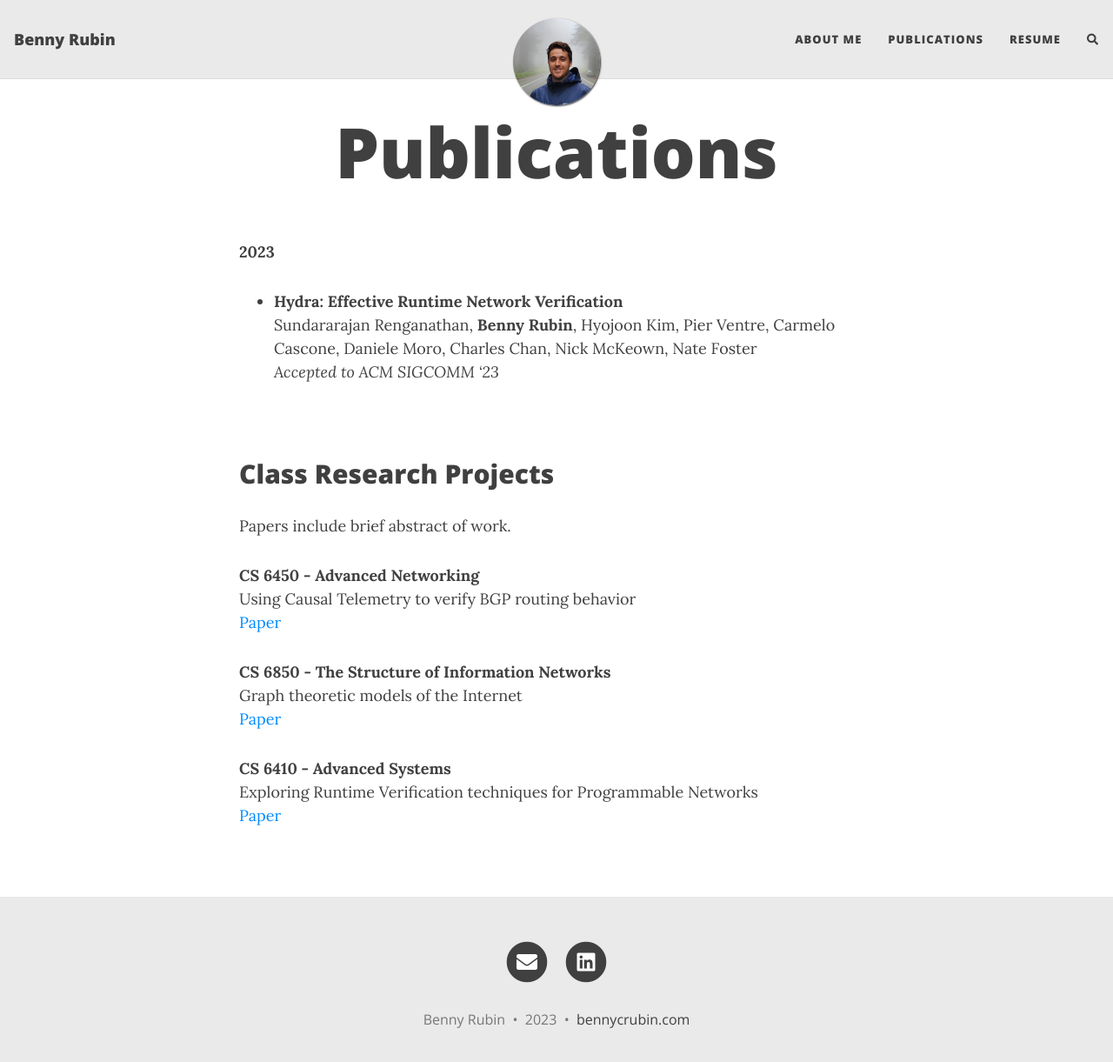
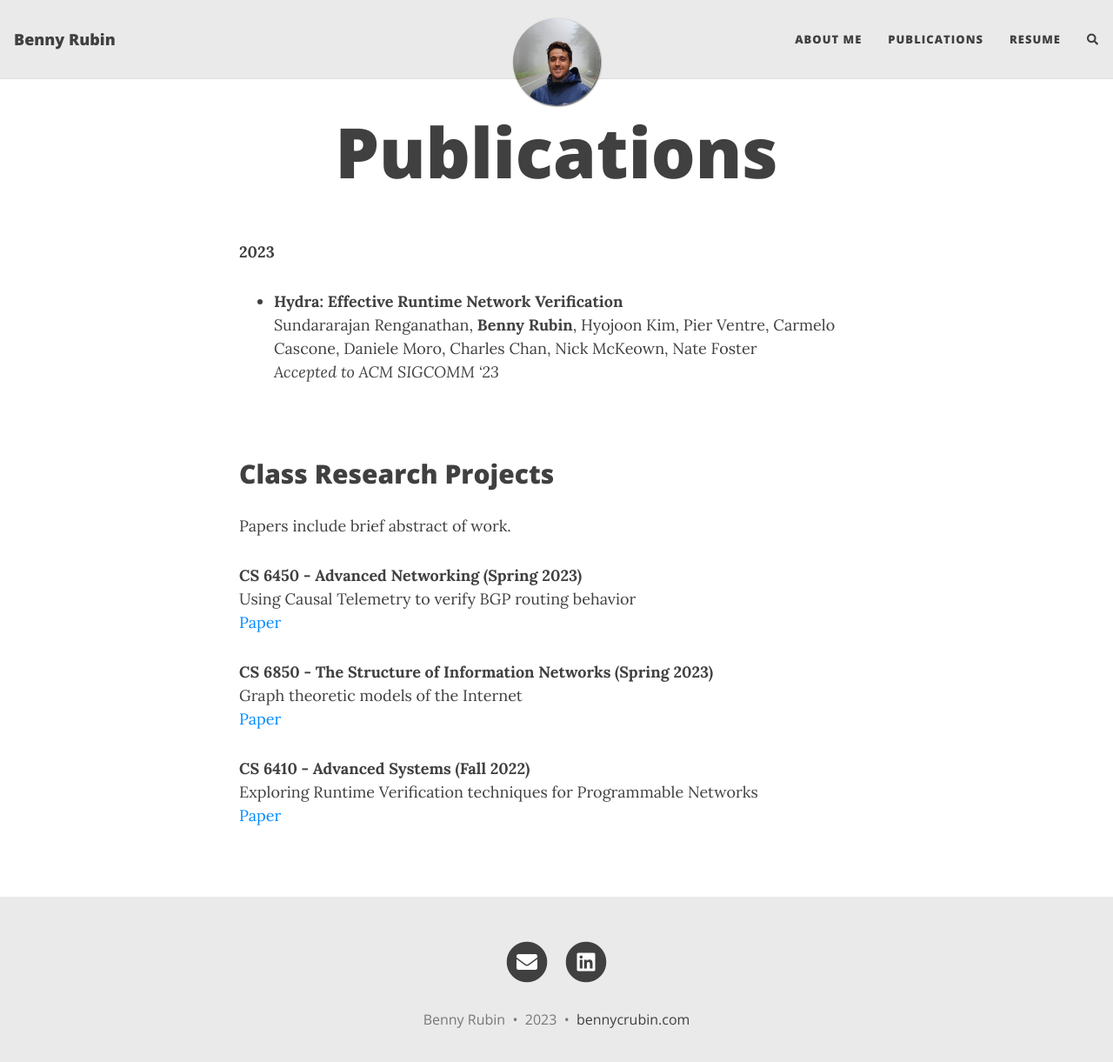
Before and after one commit to bennyrubin/bennyrubin.github.io, a Jekyll site: the page built from publications.md, in a window 1280 px wide and 1234 px high. Shown: the top 1221 px of the window at 87% size. Built offline with Jekyll 4.4.1, drawn with Linux system fonts in a browser that asks for light colours; nearby versions of some CDN libraries; comment, search, counter and statistics services are not loaded.

Commit message:
Updated small things from Nate's suggestions

```diff
--- a/publications.md
+++ b/publications.md
@@ -15,14 +15,14 @@ title: Publications
 
 Papers include brief abstract of work.
 
-**CS 6450 - Advanced Networking** <br>
+**CS 6450 - Advanced Networking (Spring 2023)** <br>
 Using Causal Telemetry to verify BGP routing behavior <br>
 [Paper](./Causal_Telemetry_Paper.pdf)
 
-**CS 6850 - The Structure of Information Networks** <br>
+**CS 6850 - The Structure of Information Networks (Spring 2023)** <br>
 Graph theoretic models of the Internet <br>
 [Paper](./CS_6850_Reaction_paper.pdf)
 
-**CS 6410 - Advanced Systems** <br>
+**CS 6410 - Advanced Systems (Fall 2022)** <br>
 Exploring Runtime Verification techniques for Programmable Networks <br>
 [Paper](./TPC_paper.pdf)
```
Also changed, not shown: aboutme.md (+1 -1 lines), index.html (+6 -1 lines).
